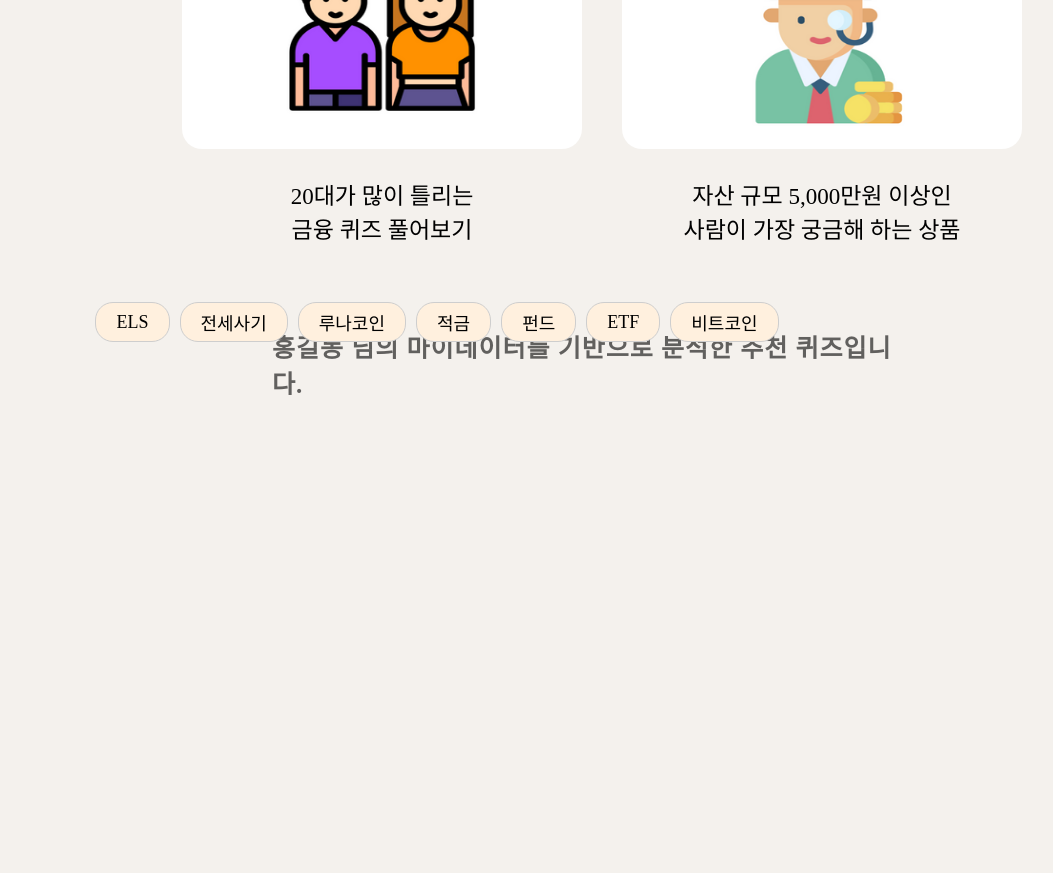
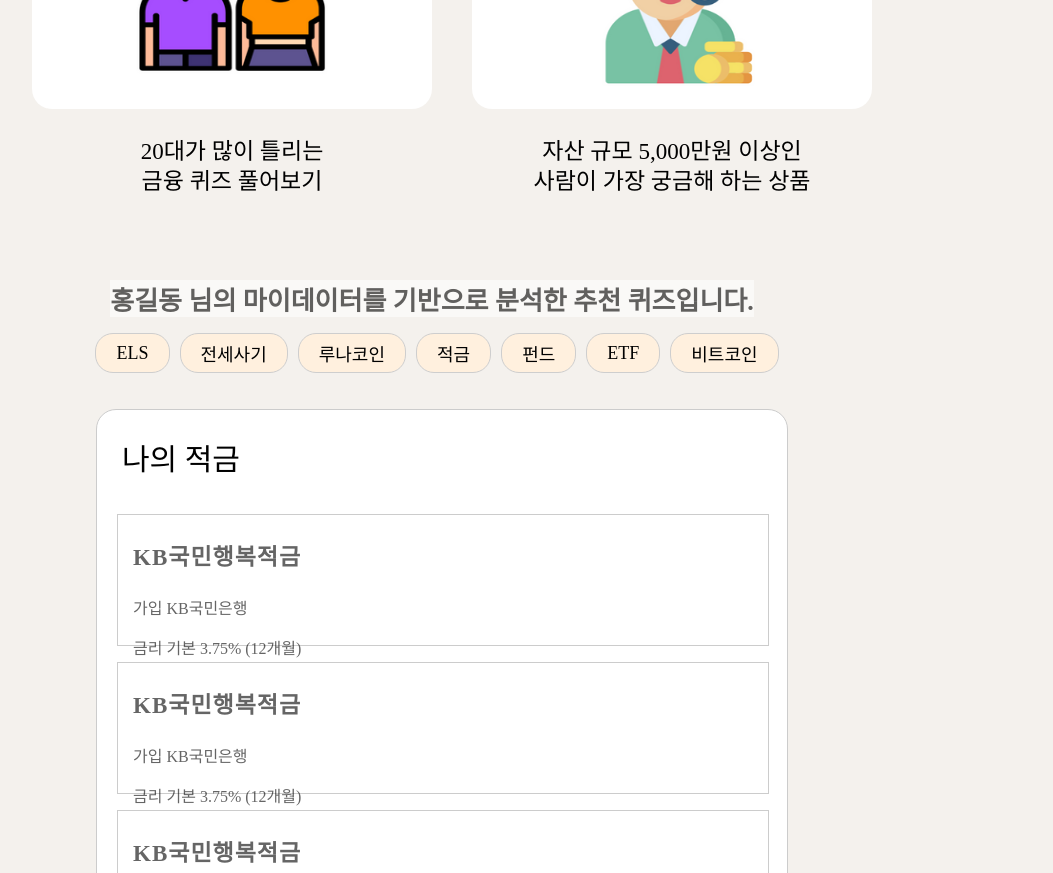
Before and after one commit to 2024-Koscom-Hackathon-Team-5/kuiz, a React (Create React App) app: page /mainpage in a window 1280 px wide. Shown: the part 340-1213 px from the top of the page, without its empty margins (208-1261 px from the left). Before the commit the page ends 800 px from the top, so only its background shows below. Built offline with nearby package versions, Linux system fonts and the light colour scheme; a web font is replaced by a local one.

Commit message:
[KSM] 화면 1차 제작

```diff
--- a/package.json
+++ b/package.json
@@ -11,6 +11,7 @@
     "react-router-dom": "^6.21.3",
     "react-scripts": "5.0.1",
     "styled-components": "^6.1.8",
+    "universal-cookie": "^7.0.2",
     "web-vitals": "^2.1.4"
   },
   "scripts": {
--- a/src/Components/Inform.js
+++ b/src/Components/Inform.js
@@ -4,7 +4,6 @@ import styled from 'styled-components';
 function Inform({ text }) {
     return (
       <div><InformTxt style={{
-        margin : '0px 0px 0px 470px ',
         opacity: 0.6
       }}>{text}</InformTxt></div>
     );
@@ -13,12 +12,13 @@ function Inform({ text }) {
 export default Inform;
 
 const InformTxt = styled.h3`
+    background-color: #FFF;
+    text-align: center;
+
     font-family: "Arita-dotum-Light";
-    letter-spacing : 1px;
-    font-size: 25px;
-    padding: 10px;
+    font-size: 26px;
 
-    top: 80%;
-    width: 50%;
-    height: 30px;
+    width: 100%;
+    margin-top: 30px;
+    margin-bottom: 0px;
 `
--- a/src/Components/Keyword.css
+++ b/src/Components/Keyword.css
@@ -18,7 +18,6 @@
     text-align: center;
     vertical-align: middle;
 
-    margin-top: 10px;
     margin-left: 10px;
     padding-left: 20px;
     padding-right: 20px;
--- /dev/null
+++ b/src/Components/ProductBtn.js
@@ -0,0 +1,46 @@
+import React from 'react';
+import styled from 'styled-components';
+
+function ProductBtn({ text, subtext1, subtext2, rates }) {
+    return (
+      <WrapperInform>
+        <InformTxt style={{
+             opacity: 0.6
+         }}>{text}</InformTxt>
+
+        <InformSubTxt style={{
+             opacity: 0.6
+         }}>{subtext1}</InformSubTxt>
+
+         <InformSubTxt style={{
+              opacity: 0.6
+          }}>{subtext2}</InformSubTxt>
+      </WrapperInform>
+    );
+  }
+
+export default ProductBtn;
+
+const WrapperInform = styled.p`
+    border: 1px solid #ccc; /* 테두리 스타일 설정 */
+
+    width: 100%;
+    height: 130px;
+`
+
+const InformTxt = styled.h3`
+    font-family: "Arita-dotum-Light";
+    letter-spacing : 1px;
+    font-size: 23px;
+
+    padding-left: 15px;
+
+`
+
+const InformSubTxt = styled.p`
+    font-family: "Arita-dotum-Light";
+    font-size: 16px;
+
+    padding-left: 15px;
+
+`
--- /dev/null
+++ b/src/Etc/Cookies.js
@@ -0,0 +1,11 @@
+import Cookies from "universal-cookie";
+
+const cookies = new Cookies();
+
+export const setCookie = (name, value, option) => {
+    return cookies.set(name, value, { ...option });
+}
+
+export const getCookie = (name) => {
+    return cookies.get(name);
+}
--- a/src/Home.css
+++ b/src/Home.css
@@ -18,5 +18,12 @@
     cursor: pointer;
 
     margin-top: 600px;
-    margin-left: 700px;
 }
+
+.wrappeere_start_btn {
+    width: 100%;
+    display: flex;
+
+    justify-content: center;
+    align-items: center;
+}
--- a/src/Home.js
+++ b/src/Home.js
@@ -76,8 +76,9 @@ const Home = () => {
             <DSubText>
                 <SubText>금융 이슈를 쉽고 재미있게</SubText>
             </DSubText>
-
-            <button id='startBtn' onClick={() => letsStart()}>시작하기</button>
+            <div class='wrappeere_start_btn'>
+              <button id='startBtn' onClick={() => letsStart()}>시작하기</button>
+            </div>
         </WrapView>
     );
 };
--- a/src/MainPage.css
+++ b/src/MainPage.css
@@ -1,11 +1,13 @@
+.bigWrapper {
+
+}
+
 .app_main {
-    background-color: #F4F1ED;
-    width: 600px;
+    width: 100%;
     height: min-content;
     border-radius: 0px;
 
-    margin-left: 350px;
-    margin-bottom: 50px;
+    margin-bottom: 30px;
 
     justify-content: center;
     align-items: center;
@@ -16,7 +18,7 @@
 }
 
 .topname {
-    margin-top: 40px;
+    margin-top: 30px;
     margin-left: 30%;
     margin-bottom: 10px;
 }
@@ -24,6 +26,9 @@
 .container {
     width: 100%;
     display: flex;
+
+    justify-content: center;
+    align-items: center;
 }
 
 .chidden {
@@ -47,6 +52,8 @@
 
     font-size: 23px;
     text-align: center;
+
+    line-height: 30px;
 }
 
 .card-img-top {
@@ -55,21 +62,42 @@
     height: 230px;
 }
 
+
+.card-img-top:hover {
+    border-radius: 20px;
+    width: 400px;
+    height: 230px;
+}
+
 /* ------------------------------------------- */
+.wrapper_list {
+    width: 100%;
+    display: flex;
+    flex-direction: column; /* 세로정렬*/
+    justify-content: center;
+    align-items: center;
+}
 
 .container_list {
+    margin-top: 20px;
+    margin-left: 20px;
 
-    width: 500px; /* 적절한 너비로 조정 */
+    width: 650px; /* 적절한 너비로 조정 */
     padding: 20px;
     border: 1px solid #ccc; /* 테두리 스타일 설정 */
+    background-color: #FFF;
+
+
+    border-radius: 20px;
 }
 
 .title_list {
-    position: absolute;
+    font-family: "Arita-dotum-Light";
+    font-size: 30px;
+
     top: 0;
     right: 0;
-    background-color: #f0f0f0; /* 배경색 설정 */
-    padding: 5px 10px; /* 내부 여백 설정 */
+    padding: 5px; /* 내부 여백 설정 */
 }
 
 .buttons_list {
@@ -79,14 +107,22 @@
 .product-button_list, .quiz-button_list {
     display: block;
     width: 100%;
+    height: 50px;
+
     padding: 10px 0;
     margin-bottom: 10px;
-    border: 1px solid #333; /* 버튼 테두리 스타일 설정 */
-    background-color: #007bff; /* 배경색 설정 */
-    color: #fff; /* 글자색 설정 */
+    border: 2px solid #ccc; /* 버튼 테두리 스타일 설정 */
+    border-radius: 0px;
+
+    background-color: #FFF0DE; /* 배경색 설정 */
+    color: #000; /* 글자색 설정 */
+
+    font-family: "Arita-dotum-Light";
+    font-size: 25px;
     text-align: center;
     text-decoration: none;
     cursor: pointer;
+
 }
 
 .quiz-button_list {
--- a/src/MainPage.js
+++ b/src/MainPage.js
@@ -7,26 +7,29 @@ import './Home.css';
 import Inform from './Components/Inform';
 import './MainPage.css';
 import Keyword from './Components/Keyword';
+import ProductBtn from './Components/ProductBtn';
+import { setCookie, getCookie } from './Etc/Cookies';
 
 const MainPage = () => {
   const navigate = useNavigate();
 
-  const searchFunction = (value) => {
+  const updateTags = () => {
+
+  };
+
+  const goToQuiz = (searchName) => {
+    console.log(searchName);
+    setCookie('search_name', searchName);
     navigate("/quizpage");
   };
 
-  const updateTags = () => {
-
-  }
-
     return (
-        <>
+        <div className="bigWrapper">
 
             <LogoView>
                 <LogoText><span style={{ color: "#F36F32" }}>K</span>uiz</LogoText>
             </LogoView>
 
-            <div className='wrapper_app'>
             <div className='app_main'>
 
                 <div className="container">
@@ -45,9 +48,10 @@ const MainPage = () => {
                         </div>
                 </div>
             </div>
+
+            <div className="container">
+                <Inform text={"홍길동 님의 마이데이터를 기반으로 분석한 추천 퀴즈입니다."} />
             </div>
-
-            <Inform text={"홍길동 님의 마이데이터를 기반으로 분석한 추천 퀴즈입니다."} />
 
             <LastView>
               <Tags className="flex-container">
@@ -61,7 +65,30 @@ const MainPage = () => {
               </Tags>
             </LastView>
 
-        </>
+            <div className='wrapper_list'>
+                <div class="container_list">
+                    <div class="title_list">나의 적금</div>
+                    <div class="buttons_list">
+                        <ProductBtn text="KB국민행복적금" subtext1="가입 KB국민은행" subtext2="금리 기본 3.75% (12개월)"></ProductBtn>
+                        <ProductBtn text="KB국민행복적금" subtext1="가입 KB국민은행" subtext2="금리 기본 3.75% (12개월)"></ProductBtn>
+                        <ProductBtn text="KB국민행복적금" subtext1="가입 KB국민은행" subtext2="금리 기본 3.75% (12개월)"></ProductBtn>
+                    </div>
+                    <button class="quiz-button_list" onClick={() => goToQuiz('ELS')}>{'적금 3단계 퀴즈 풀기 >'}</button>
+                </div>
+
+                <div class="container_list">
+                    <div class="title_list">나의 적금</div>
+                    <div class="buttons_list">
+                        <ProductBtn text="KB국민행복적금" subtext1="가입 KB국민은행" subtext2="금리 기본 3.75% (12개월)"></ProductBtn>
+                        <ProductBtn text="KB국민행복적금" subtext1="가입 KB국민은행" subtext2="금리 기본 3.75% (12개월)"></ProductBtn>
+                        <ProductBtn text="KB국민행복적금" subtext1="가입 KB국민은행" subtext2="금리 기본 3.75% (12개월)"></ProductBtn>
+                    </div>
+                    <button class="quiz-button_list" onClick={goToQuiz('ETF')}>{'적금 3단계 퀴즈 풀기 >'}</button>
+                </div>
+            </div>
+
+            <p> </p>
+        </div>
     );
 };
 
@@ -71,27 +98,28 @@ const Tags = styled.div`
 `
 
 const LastView = styled.p`
-  position: absolute;
-  top: 77%;
   width : 100%;
-  heigth : 20%;
 `
 //--------------------------------------------
 
 const LogoView = styled.div`
     width: 100%;
-    top: 5%;
 `
 //--------------------------------------------
 
+//background-color: #E4DACB;
 const LogoText = styled.div`
+  background: url('/imgs/kuiz_start_dark_blur.gif') no-repeat;
+  background-size: cover;
+  background-position: bottom;
+
   font-family: "SOGANGUNIVERSITYTTF";
   text-align: center;
   text-shadow: 3px 3px 2px #545454;
 
   font-size: 120px;
-  margin-top: 50px;
-  margin-bottom: 50px;
+  padding-top: 30px;
+  padding-bottom: 30px;
   color: ${props=> props.color || '#FFFFFF'};
 `
 //--------------------------------------------
--- a/src/QuizPage.js
+++ b/src/QuizPage.js
@@ -1,9 +1,12 @@
-import React, { useState } from 'react';
+import React, { useState, useEffect } from 'react';
 import './QuizPage.css'
 import styled from 'styled-components';
 import { useNavigate } from "react-router-dom";
+import { setCookie, getCookie } from './Etc/Cookies';
 
-export default function QuizPage() {
+
+
+export default function QuizPage({sname}) {
 	const quiz_list = [
         {
             "id": 1,
@@ -90,6 +93,14 @@ export default function QuizPage() {
     const [showAnswer, setShowAnser] = useState(false);
     const [clickedAnswer, setClickedAnswer] = useState(0);
 
+    const [searchName, setSearchName] = useState('');
+
+    useEffect(() => {
+        const name = getCookie('search_name');
+        setSearchName(name);
+        console.log(searchName);
+    },[]);
+
 	const handleAnswerOptionClick = (isCorrect, num) => {
         setClickedAnswer(num);
         setShowAnser(true);
```
Also changed, not shown: 2 other files (tests, documents, lock files or other folders). Lines whose indentation alone changed are shown as unchanged.
